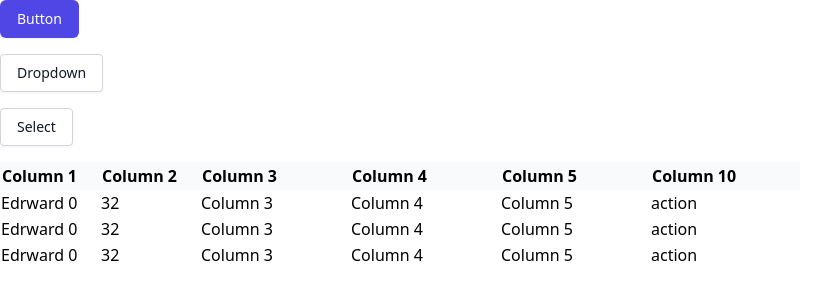
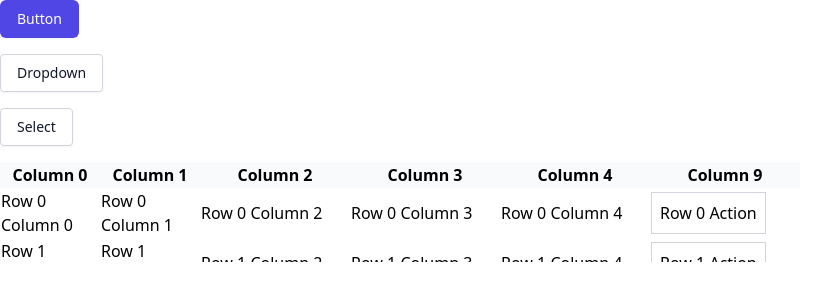
Before and after one commit to 052hide/react-components-headlessui, a React (Create React App) app: page / in a window 1280 px wide. Shown: the top 300 px of the page, without its empty margins (0-829 px from the left). Built offline with nearby package versions, Linux system fonts and the light colour scheme.

Commit message:
change directory

```diff
--- a/src/App.tsx
+++ b/src/App.tsx
@@ -5,14 +5,13 @@ import type { Props as SelectListboxProps } from '~/components/style/SelectListb
 import Button from '~/components/style/Button'
 import DropdownMenu from '~/components/style/DropdownMenu'
 import SelectListbox from '~/components/style/SelectListbox'
-import FixedColumnsHeaderTable from '~/components/headless/tables/FixedColumnsHeaderTable'
-import Column from '~/components/headless/tables/Column'
-import { Props as TableProps } from '~/components/headless/tables/FixedColumnsHeaderTable/type'
+import Table from '~/components/headless/Table'
+import { Props as TableProps } from '~/components/headless/Table/type'
 
 const configColumns = (): TableProps['configColumns'] => {
   return [
     {
-      key: '1',
+      key: 'col_0',
       width: 100,
       fixed: {
         position: 'left',
@@ -20,22 +19,22 @@ const configColumns = (): TableProps['configColumns'] => {
       },
     },
     {
-      key: '2',
+      key: 'col_1',
       width: 100,
       fixed: {
         position: 'left',
         margin: 100,
       },
     },
-    { key: '3', width: 150 },
-    { key: '4', width: 150 },
-    { key: '5', width: 150 },
-    { key: '6', width: 150 },
-    { key: '7', width: 150 },
-    { key: '8', width: 150 },
-    { key: '9', width: 150 },
+    { key: 'col_2', width: 150 },
+    { key: 'col_3', width: 150 },
+    { key: 'col_4', width: 150 },
+    { key: 'col_5', width: 150 },
+    { key: 'col_6', width: 150 },
+    { key: 'col_7', width: 150 },
+    { key: 'col_8', width: 150 },
     {
-      key: '10',
+      key: 'col_9',
       width: 150,
       fixed: {
         position: 'right',
@@ -47,139 +46,40 @@ const configColumns = (): TableProps['configColumns'] => {
 
 const headerColumns = (): TableProps['headerColumns'] => {
   return {
-    '1': (
-      <Column
-        key="1"
-        dataColKey="1"
-        isHeader={true}
-        fixed={{ position: 'left', margin: 0 }}
-      >
-        Column 1
-      </Column>
-    ),
-    '2': (
-      <Column
-        key="2"
-        dataColKey="2"
-        isHeader={true}
-        fixed={{ position: 'left', margin: 100 }}
-      >
-        Column 2
-      </Column>
-    ),
-    '3': (
-      <Column key="3" dataColKey="3" isHeader={true}>
-        Column 3
-      </Column>
-    ),
-    '4': (
-      <Column key="4" dataColKey="4" isHeader={true}>
-        Column 4
-      </Column>
-    ),
-    '5': (
-      <Column key="5" dataColKey="5" isHeader={true}>
-        Column 5
-      </Column>
-    ),
-    '6': (
-      <Column key="6" dataColKey="6" isHeader={true}>
-        Column 6
-      </Column>
-    ),
-    '7': (
-      <Column key="7" dataColKey="7" isHeader={true}>
-        Column 7
-      </Column>
-    ),
-    '8': (
-      <Column key="8" dataColKey="8" isHeader={true}>
-        Column 8
-      </Column>
-    ),
-    '9': (
-      <Column key="9" dataColKey="9" isHeader={true}>
-        Column 9
-      </Column>
-    ),
-    '10': (
-      <Column
-        key="name"
-        dataColKey="name"
-        isHeader={true}
-        fixed={{ position: 'right', margin: 0 }}
-      >
-        Column 10
-      </Column>
-    ),
+    col_0: <p>Column 0</p>,
+    col_1: <p>Column 1</p>,
+    col_2: <p>Column 2</p>,
+    col_3: <p>Column 3</p>,
+    col_4: <p>Column 4</p>,
+    col_5: <p>Column 5</p>,
+    col_6: <p>Column 6</p>,
+    col_7: <p>Column 7</p>,
+    col_8: <p>Column 8</p>,
+    col_9: <p>Column 9</p>,
   }
 }
 
 const rows = (): TableProps['rows'] => {
-  const row = {
-    key: '0',
+  const row = (index: number) => ({
+    key: `row_${index}`,
     columns: {
-      '1': (
-        <Column key="1" dataColKey="1" fixed={{ position: 'left', margin: 0 }}>
-          Edrward 0
-        </Column>
-      ),
-      '2': (
-        <Column
-          key="2"
-          dataColKey="2"
-          fixed={{ position: 'left', margin: 100 }}
-        >
-          32
-        </Column>
-      ),
-      '3': (
-        <Column key="3" dataColKey="3">
-          Column 3
-        </Column>
-      ),
-      '4': (
-        <Column key="4" dataColKey="4">
-          Column 4
-        </Column>
-      ),
-      '5': (
-        <Column key="5" dataColKey="5">
-          Column 5
-        </Column>
-      ),
-      '6': (
-        <Column key="6" dataColKey="6">
-          Column 6
-        </Column>
-      ),
-      '7': (
-        <Column key="7" dataColKey="7">
-          Column 7
-        </Column>
-      ),
-      '8': (
-        <Column key="8" dataColKey="8">
-          Column 8
-        </Column>
-      ),
-      '9': (
-        <Column key="9" dataColKey="9">
-          Column 9
-        </Column>
-      ),
-      '10': (
-        <Column
-          key="10"
-          dataColKey="10"
-          fixed={{ position: 'right', margin: 0 }}
-        >
-          <a>action</a>
-        </Column>
+      col_0: <p>Row {index} Column 0</p>,
+      col_1: <p>Row {index} Column 1</p>,
+      col_2: <p>Row {index} Column 2</p>,
+      col_3: <p>Row {index} Column 3</p>,
+      col_4: <p>Row {index} Column 4</p>,
+      col_5: <p>Row {index} Column 5</p>,
+      col_6: <p>Row {index} Column 6</p>,
+      col_7: <p>Row {index} Column 7</p>,
+      col_8: <p>Row {index} Column 8</p>,
+      col_9: (
+        <button className="p-2 border border-solid border-gray-300">
+          Row {index} Action
+        </button>
       ),
     },
-  }
-  return [...Array(10)].map(() => row)
+  })
+  return [...Array(10)].map((_, i) => row(i))
 }
 
 const dropdownItems: DropdownMenuProps['items'] = [
@@ -260,7 +160,7 @@ const App: React.FC = (): JSX.Element => {
         />
       </div>
       <div className="w-[800px] h-[100px] overflow-x-auto">
-        <FixedColumnsHeaderTable
+        <Table
           configColumns={configColumns()}
           headerColumns={headerColumns()}
           rows={rows()}
--- a/src/components/headless/tables/FixedColumnsHeaderTable/index.tsx
+++ b/src/components/headless/Table/index.tsx
@@ -1,6 +1,6 @@
 import React from 'react'
-import Row from '../Row'
-import Column from '../Column'
+import Row from './Row'
+import Column from './Column'
 import { Props } from './type'
 
 const zIndexClassNames = {
@@ -53,9 +53,20 @@ export const Component = (props: Props): JSX.Element => {
             <tbody>
               {props.rows.map((row) => (
                 <Row key={row.key} dataRowKey={row.key}>
-                  {props.configColumns.map(
-                    (configColumn) => row.columns[configColumn.key]
-                  )}
+                  {props.configColumns.map((configColumn) => (
+                    <Column
+                      key={configColumn.key}
+                      dataColKey={configColumn.key}
+                      fixed={
+                        configColumn.fixed && {
+                          position: configColumn.fixed.position,
+                          margin: configColumn.fixed.margin,
+                        }
+                      }
+                    >
+                      {row.columns[configColumn.key]}
+                    </Column>
+                  ))}
                 </Row>
               ))}
             </tbody>
```
Also changed, not shown: src/components/headless/Table/Column/index.tsx (renamed from src/components/headless/tables/Column/index.tsx), src/components/headless/Table/Column/type.ts (renamed from src/components/headless/tables/Column/type.ts), src/components/headless/Table/Row/index.tsx (renamed from src/components/headless/tables/Row/index.tsx), src/components/headless/Table/Row/type.ts (renamed from src/components/headless/tables/Row/type.ts), src/components/headless/Table/type.ts (renamed from src/components/headless/tables/FixedColumnsHeaderTable/type.ts).
